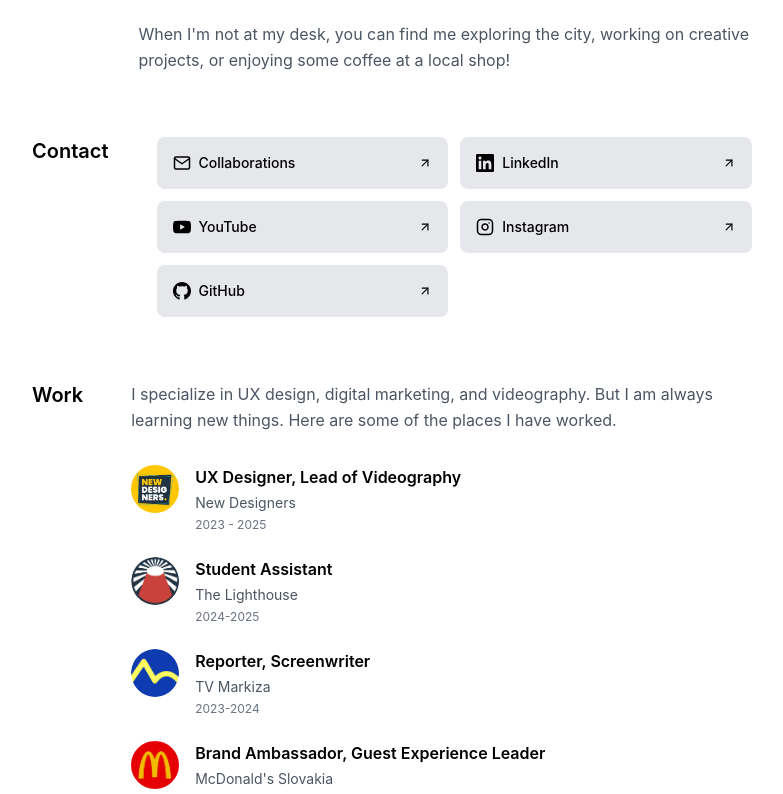
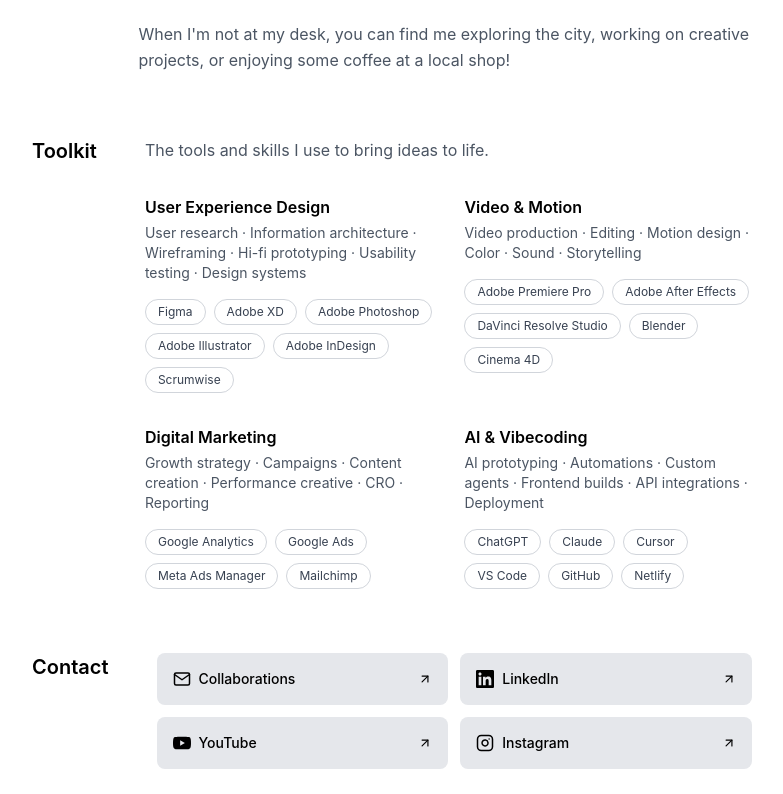
Before and after one commit to menclmax/portfolio-2026, a Next.js app: page /about in a window 1280 px wide. Shown: the part 921-1715 px from the top of the page, without its empty margins (248-1031 px from the left). Built offline with nearby package versions, Linux system fonts and the light colour scheme; no server answers; a web font is replaced by a local one.

Commit message:
Add toolkit section and refine projects CTA
Introduce a two-column Toolkit section on About with updated copy/tags, and improve the Projects page with a new Your Project CTA card and tap interaction.

```diff
--- a/app/about/page.tsx
+++ b/app/about/page.tsx
@@ -372,10 +372,12 @@
                       WebkitBackfaceVisibility: 'hidden'
                     }}
                   >
-                    <img
+                    <Image
                       src="/assets/about/IMG_1452-c.jpg"
                       alt="Interviewing worldwide pianist Costantino Carrara"
-                      className="object-cover w-full h-full"
+                      fill
+                      className="object-cover"
+                      sizes="160px"
                     />
                   </div>
                   <div
@@ -443,10 +445,12 @@
                       WebkitBackfaceVisibility: 'hidden'
                     }}
                   >
-                    <img
+                    <Image
                       src="/assets/about/IMG_2680-c.jpg"
                       alt="Interviewing Ivana Tattoo Art"
-                      className="object-cover w-full h-full"
+                      fill
+                      className="object-cover"
+                      sizes="160px"
                     />
                   </div>
                   <div
@@ -666,10 +670,12 @@
                   }}
                 >
                   <div style={{ position: 'relative', width: '100%', height: '100%' }}>
-                    <img
+                    <Image
                       src="/assets/about/IMG_1452-c.jpg"
                       alt="About me"
-                      className="object-cover rounded-lg w-full h-full"
+                      fill
+                      className="object-cover rounded-lg"
+                      sizes="(max-width: 768px) 100vw, 50vw"
                     />
                   </div>
                 </div>
@@ -737,10 +743,12 @@
                   }}
                 >
                   <div style={{ position: 'relative', width: '100%', height: '100%' }}>
-                    <img
+                    <Image
                       src="/assets/about/IMG_2680-c.jpg"
                       alt="About me"
-                      className="object-cover rounded-lg w-full h-full"
+                      fill
+                      className="object-cover rounded-lg"
+                      sizes="(max-width: 768px) 100vw, 50vw"
                     />
                   </div>
                 </div>
@@ -1002,6 +1010,124 @@
           </div>
         </section>
 
+        {/* Toolkit Section */}
+        <section className="mb-16">
+          <div className="flex flex-col md:flex-row gap-8 md:gap-12">
+            <h2 className={`text-xl font-semibold flex-shrink-0 ${isDark ? 'text-white' : 'text-black'}`}>
+              Toolkit
+            </h2>
+            <div className="flex-1">
+              <p className={`text-base leading-relaxed mb-8 ${isDark ? 'text-gray-300' : 'text-gray-600'}`}>
+                The tools and skills I use to bring ideas to life.
+              </p>
+
+              <div className="space-y-8">
+                {/* Row 1 */}
+                <div className="grid grid-cols-1 md:grid-cols-2 gap-8">
+                  {/* UX Design */}
+                  <div>
+                    <h3 className={`text-base font-semibold mb-1 ${isDark ? 'text-white' : 'text-black'}`}>
+                      User Experience Design
+                    </h3>
+                    <p className={`text-sm mb-4 ${isDark ? 'text-gray-400' : 'text-gray-600'}`}>
+                      User research · Information architecture · Wireframing · Hi-fi prototyping · Usability testing · Design systems
+                    </p>
+                    <div className="flex flex-wrap gap-2">
+                      {['Figma', 'Adobe XD', 'Adobe Photoshop', 'Adobe Illustrator', 'Adobe InDesign', 'Scrumwise'].map((tool) => (
+                        <span
+                          key={tool}
+                          className={`px-3 py-1 rounded-full text-xs border ${
+                            isDark
+                              ? 'border-gray-700 text-gray-300'
+                              : 'border-gray-300 text-gray-700'
+                          }`}
+                        >
+                          {tool}
+                        </span>
+                      ))}
+                    </div>
+                  </div>
+
+                  {/* Video & Motion */}
+                  <div>
+                    <h3 className={`text-base font-semibold mb-1 ${isDark ? 'text-white' : 'text-black'}`}>
+                      Video & Motion
+                    </h3>
+                    <p className={`text-sm mb-4 ${isDark ? 'text-gray-400' : 'text-gray-600'}`}>
+                      Video production · Editing · Motion design · Color · Sound · Storytelling
+                    </p>
+                    <div className="flex flex-wrap gap-2">
+                      {['Adobe Premiere Pro', 'Adobe After Effects', 'DaVinci Resolve Studio', 'Blender', 'Cinema 4D'].map((tool) => (
+                        <span
+                          key={tool}
+                          className={`px-3 py-1 rounded-full text-xs border ${
+                            isDark
+                              ? 'border-gray-700 text-gray-300'
+                              : 'border-gray-300 text-gray-700'
+                          }`}
+                        >
+                          {tool}
+                        </span>
+                      ))}
+                    </div>
+                  </div>
+                </div>
+
+                {/* Row 2 */}
+                <div className="grid grid-cols-1 md:grid-cols-2 gap-8">
+                  {/* Digital Marketing */}
+                  <div>
+                    <h3 className={`text-base font-semibold mb-1 ${isDark ? 'text-white' : 'text-black'}`}>
+                      Digital Marketing
+                    </h3>
+                    <p className={`text-sm mb-4 ${isDark ? 'text-gray-400' : 'text-gray-600'}`}>
+                      Growth strategy · Campaigns · Content creation · Performance creative · CRO · Reporting
+                    </p>
+                    <div className="flex flex-wrap gap-2">
+                      {['Google Analytics', 'Google Ads', 'Meta Ads Manager', 'Mailchimp'].map((tool) => (
+                        <span
+                          key={tool}
+                          className={`px-3 py-1 rounded-full text-xs border ${
+                            isDark
+                              ? 'border-gray-700 text-gray-300'
+                              : 'border-gray-300 text-gray-700'
+                          }`}
+                        >
+                          {tool}
+                        </span>
+                      ))}
+                    </div>
+                  </div>
+
+                  {/* AI & Development */}
+                  <div>
+                    <h3 className={`text-base font-semibold mb-1 ${isDark ? 'text-white' : 'text-black'}`}>
+                      AI & Vibecoding
+                    </h3>
+                    <p className={`text-sm mb-4 ${isDark ? 'text-gray-400' : 'text-gray-600'}`}>
+                      AI prototyping · Automations · Custom agents · Frontend builds · API integrations · Deployment
+                    </p>
+                    <div className="flex flex-wrap gap-2">
+                      {['ChatGPT', 'Claude', 'Cursor', 'VS Code', 'GitHub', 'Netlify'].map((tool) => (
+                        <span
+                          key={tool}
+                          className={`px-3 py-1 rounded-full text-xs border ${
+                            isDark
+                              ? 'border-gray-700 text-gray-300'
+                              : 'border-gray-300 text-gray-700'
+                          }`}
+                        >
+                          {tool}
+                        </span>
+                      ))}
+                    </div>
+                  </div>
+                </div>
+              </div>
+            </div>
+          </div>
+        </section>
+
         {/* Contact Section */}
         <section className="mb-16">
           <div className="flex flex-col md:flex-row gap-8 md:gap-12">
@@ -1132,36 +1258,6 @@
                 </svg>
               </a>
 
-              <a
-                href="https://github.com/menclmax"
-                target="_blank"
-                rel="noopener noreferrer"
-                className={`flex items-center gap-2 px-4 py-4 rounded-lg text-sm font-medium transition-colors group ${
-                  isDark
-                    ? 'bg-[#1a1a1a] hover:bg-[#2a2a2a] text-white'
-                    : 'bg-gray-200 hover:bg-gray-300 text-black'
-                }`}
-              >
-                <svg width="18" height="18" viewBox="0 0 24 24" fill="currentColor">
-                  <path d="M12 0c-6.626 0-12 5.373-12 12 0 5.302 3.438 9.8 8.207 11.387.599.111.793-.261.793-.577v-2.234c-3.338.726-4.033-1.416-4.033-1.416-.546-1.387-1.333-1.756-1.333-1.756-1.089-.745.083-.729.083-.729 1.205.084 1.839 1.237 1.839 1.237 1.07 1.834 2.807 1.304 3.492.997.107-.775.418-1.305.762-1.604-2.665-.305-5.467-1.334-5.467-5.931 0-1.311.469-2.381 1.236-3.221-.124-.303-.535-1.524.117-3.176 0 0 1.008-.322 3.301 1.23.957-.266 1.983-.399 3.003-.404 1.02.005 2.047.138 3.006.404 2.291-1.552 3.297-1.23 3.297-1.23.653 1.653.242 2.874.118 3.176.77.84 1.235 1.911 1.235 3.221 0 4.609-2.807 5.624-5.479 5.921.43.372.823 1.102.823 2.222v3.293c0 .319.192.694.801.576 4.765-1.589 8.199-6.086 8.199-11.386 0-6.627-5.373-12-12-12z"/>
-                </svg>
-                <span>GitHub</span>
-                <svg
-                  width="14"
-                  height="14"
-                  viewBox="0 0 24 24"
-                  fill="none"
-                  stroke="currentColor"
-                  strokeWidth="2"
-                  strokeLinecap="round"
-                  strokeLinejoin="round"
-                  className="ml-auto group-hover:translate-x-0.5 group-hover:-translate-y-0.5 transition-transform"
-                >
-                  <line x1="7" y1="17" x2="17" y2="7"></line>
-                  <polyline points="7 7 17 7 17 17"></polyline>
-                </svg>
-              </a>
-
             </div>
           </div>
         </section>
@@ -1185,11 +1281,13 @@
                   rel="noopener noreferrer"
                   className="flex items-start gap-4 hover:opacity-70 transition-opacity cursor-pointer"
                 >
-                  <div className="flex-shrink-0 w-12 h-12 rounded-full overflow-hidden">
-                    <img
+                  <div className="flex-shrink-0 w-12 h-12 rounded-full overflow-hidden relative">
+                    <Image
                       src="/assets/128449075_2794675187518913_5970271266785482180_n.jpg"
                       alt="New Designers"
-                      className="w-full h-full object-cover"
+                      fill
+                      className="object-cover"
+                      sizes="48px"
                     />
                   </div>
                   <div className="flex-1">
@@ -1212,11 +1310,13 @@
                   rel="noopener noreferrer"
                   className="flex items-start gap-4 hover:opacity-70 transition-opacity cursor-pointer"
                 >
-                  <div className="flex-shrink-0 w-12 h-12 rounded-full overflow-hidden">
-                    <img
+                  <div className="flex-shrink-0 w-12 h-12 rounded-full overflow-hidden relative">
+                    <Image
                       src="/assets/images (1).png"
                       alt="The Lighthouse"
-                      className="w-full h-full object-cover"
+                      fill
+                      className="object-cover"
+                      sizes="48px"
                     />
                   </div>
                   <div className="flex-1">
@@ -1239,11 +1339,13 @@
                   rel="noopener noreferrer"
                   className="flex items-start gap-4 hover:opacity-70 transition-opacity cursor-pointer"
                 >
-                  <div className="flex-shrink-0 w-12 h-12 rounded-full overflow-hidden">
-                    <img
+                  <div className="flex-shrink-0 w-12 h-12 rounded-full overflow-hidden relative">
+                    <Image
                       src="/assets/channels4_profile (2).jpg"
                       alt="TV Markiza"
-                      className="w-full h-full object-cover"
+                      fill
+                      className="object-cover"
+                      sizes="48px"
                     />
                   </div>
                   <div className="flex-1">
@@ -1266,11 +1368,13 @@
                   rel="noopener noreferrer"
                   className="flex items-start gap-4 hover:opacity-70 transition-opacity cursor-pointer"
                 >
-                  <div className="flex-shrink-0 w-12 h-12 rounded-full overflow-hidden">
-                    <img
+                  <div className="flex-shrink-0 w-12 h-12 rounded-full overflow-hidden relative">
+                    <Image
                       src="/assets/mcdonalds-logo-1993.webp"
                       alt="McDonald's Slovakia"
-                      className="w-full h-full object-cover"
+                      fill
+                      className="object-cover"
+                      sizes="48px"
                     />
                   </div>
                   <div className="flex-1">
@@ -1289,6 +1393,7 @@
             </div>
           </div>
         </section>
+
       </div>
     </main>
   )
--- a/app/projects/page.tsx
+++ b/app/projects/page.tsx
@@ -2,6 +2,7 @@
 
 import Link from 'next/link'
 import { useState, useEffect } from 'react'
+import { motion } from 'framer-motion'
 import { pinnedProjects } from '@/data/projects'
 
 export default function ProjectsPage() {
@@ -322,13 +323,106 @@
           </p>
 
           <div className="grid grid-cols-1 md:grid-cols-2 gap-6">
+            {/* Your Project CTA - Desktop only */}
+            <motion.div
+              whileTap={{ scale: 0.98 }}
+              transition={{ duration: 0.1 }}
+              className="hidden md:block"
+            >
+              <Link
+                href="/contact"
+                className="group block transition-opacity relative"
+                style={{ opacity: hoveredProject !== null && hoveredProject !== -1 ? 0.5 : 1 }}
+                onMouseEnter={() => setHoveredProject(-1)}
+                onMouseLeave={() => {
+                  setHoveredProject(null)
+                  setMousePositions(prev => {
+                    const newPos = { ...prev }
+                    delete newPos[-1]
+                    return newPos
+                  })
+                }}
+              onMouseMove={(e) => {
+                const isHovered = hoveredProject === -1
+                if (isHovered) {
+                  const rect = e.currentTarget.getBoundingClientRect()
+                  setMousePositions(prev => ({
+                    ...prev,
+                    [-1]: {
+                      x: ((e.clientX - rect.left) / rect.width) * 100,
+                      y: ((e.clientY - rect.top) / rect.height) * 100
+                    }
+                  }))
+                }
+              }}
+            >
+              <div className={`rounded-lg overflow-hidden transition-colors relative ${isDark ? 'bg-[#1a1a1a] hover:bg-[#2a2a2a]' : 'bg-gray-200 hover:bg-gray-300'}`}>
+                {hoveredProject === -1 && mousePositions[-1] && (
+                  <div
+                    className="absolute inset-0 pointer-events-none rounded-lg z-10"
+                    style={{
+                      background: `radial-gradient(circle 400px at ${mousePositions[-1].x}% ${mousePositions[-1].y}%, ${isDark ? 'rgba(255, 255, 255, 0.08)' : 'rgba(255, 255, 255, 0.15)'} 0%, transparent 70%)`,
+                    }}
+                  />
+                )}
+                <div className="aspect-video relative overflow-hidden flex items-center justify-center">
+                  {/* Repeating watermark pattern */}
+                  <div
+                    className="absolute -inset-10 opacity-[0.04] grid grid-cols-4 gap-8"
+                    style={{
+                      filter: isDark ? 'brightness(0) invert(1)' : 'brightness(0)',
+                      transform: 'rotate(-15deg)'
+                    }}
+                  >
+                    {[...Array(20)].map((_, i) => (
+                      <img
+                        key={i}
+                        src="/assets/Signeture.svg"
+                        alt=""
+                        className="w-12 h-auto"
+                      />
+                    ))}
+                  </div>
+                  <div className={`w-16 h-16 rounded-full flex items-center justify-center transition-transform group-hover:scale-110 ${isDark ? 'bg-[#2a2a2a]' : 'bg-white/50'} relative z-10`}>
+                    <svg
+                      width="32"
+                      height="32"
+                      viewBox="0 0 24 24"
+                      fill="none"
+                      stroke="currentColor"
+                      strokeWidth="1.5"
+                      strokeLinecap="round"
+                      strokeLinejoin="round"
+                      className={isDark ? 'text-white' : 'text-black'}
+                    >
+                      <line x1="12" y1="5" x2="12" y2="19"></line>
+                      <line x1="5" y1="12" x2="19" y2="12"></line>
+                    </svg>
+                  </div>
+                </div>
+              </div>
+              <div className="mt-3">
+                <h3 className={`text-base font-semibold mb-1 group-hover:opacity-80 transition-opacity ${isDark ? 'text-white' : 'text-black'}`}>
+                  Your Project?
+                </h3>
+                <p className={`text-xs ${isDark ? 'text-gray-400' : 'text-gray-600'}`}>
+                  This space is reserved for our collaboration!
+                </p>
+              </div>
+              </Link>
+            </motion.div>
+
             {pinnedProjects.map((project, index) => {
               const mousePos = mousePositions[index]
               const isHovered = hoveredProject === index
 
               return (
+                <motion.div
+                  key={index}
+                  whileTap={{ scale: 0.98 }}
+                  transition={{ duration: 0.1 }}
+                >
                   <Link
-                  key={index}
                     href={`/projects/${project.slug}`}
                     className="group block transition-opacity relative"
                     style={{ opacity: hoveredProject !== null && hoveredProject !== index ? 0.5 : 1 }}
@@ -384,6 +478,7 @@
                     </p>
                   </div>
                   </Link>
+                </motion.div>
               )
             })}
           </div>
--- a/package.json
+++ b/package.json
@@ -9,6 +9,7 @@
     "lint": "next lint"
   },
   "dependencies": {
+    "framer-motion": "^12.23.26",
     "next": "14.0.4",
     "react": "^18.2.0",
     "react-dom": "^18.2.0"
```
Also changed, not shown: 1 other file (tests, documents, lock files or other folders). Lines whose indentation alone changed are shown as unchanged.
